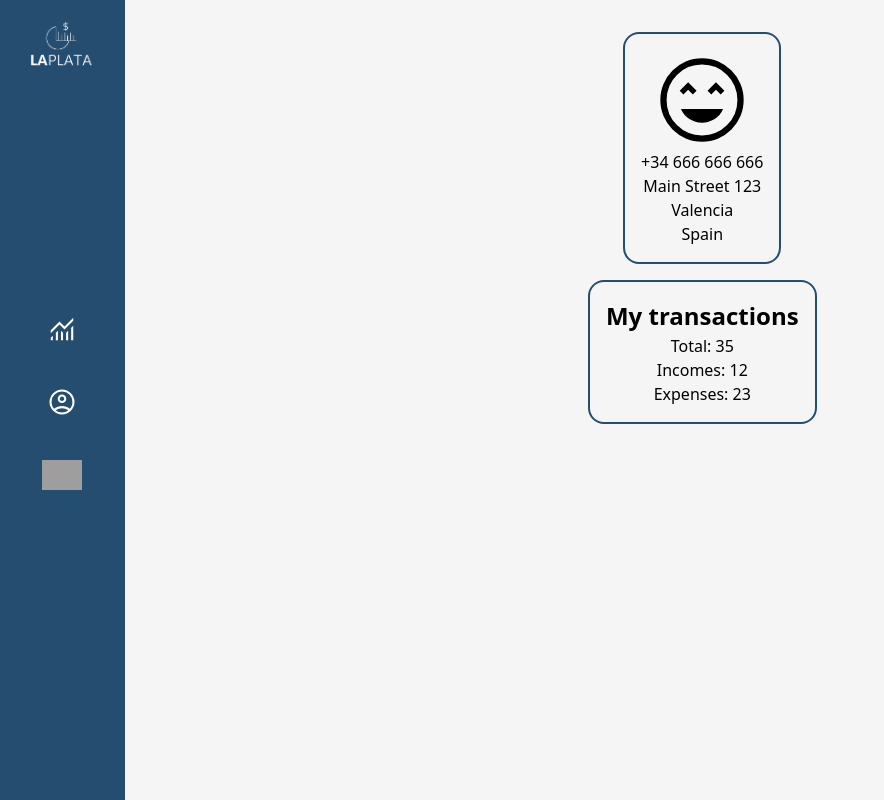
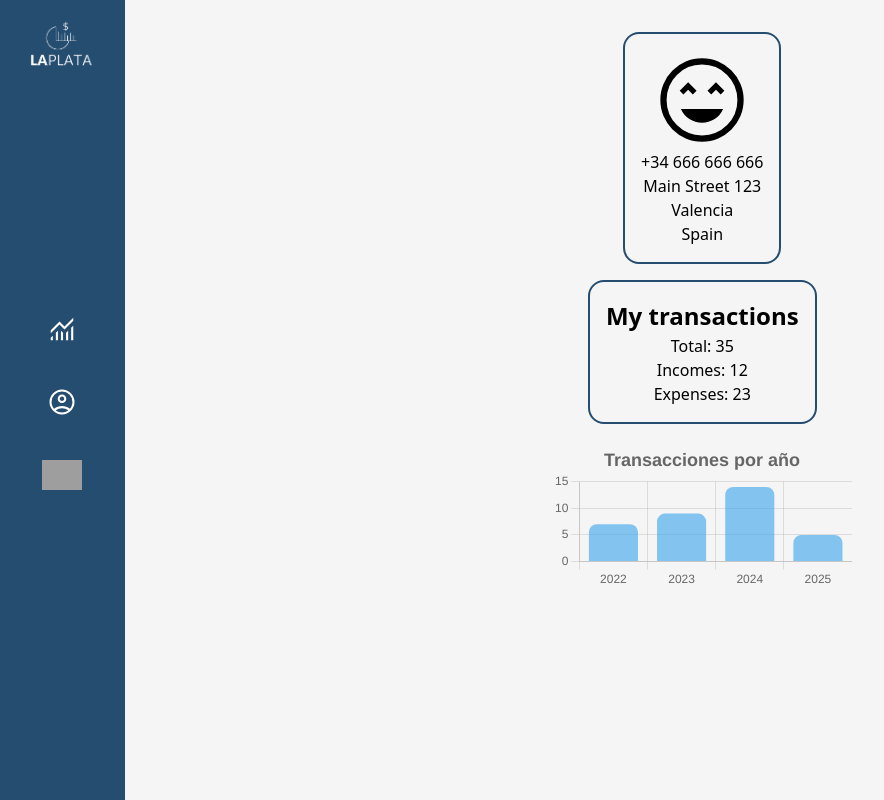
Before and after one commit to JNBarrachina/laplata-client, a React (Vite) app: page /userprofile in a window 1280 px wide. Shown: the whole page, without its empty margins (0-884 px from the left). Built offline with nearby package versions, Linux system fonts and the light colour scheme; sample sign-in values are in the browser's storage; grey boxes are pictures that could not be loaded.

Commit message:
Testing User Profile Charts (#26)

```diff
--- a/package.json
+++ b/package.json
@@ -10,7 +10,9 @@
     "preview": "vite preview"
   },
   "dependencies": {
+    "chart.js": "^4.5.0",
     "react": "^19.1.0",
+    "react-chartjs-2": "^5.3.0",
     "react-dom": "^19.1.0",
     "react-router": "^7.6.2",
     "react-router-dom": "^7.6.2"
--- a/src/components/molecules/NewTransaction/NewTransaction.css
+++ b/src/components/molecules/NewTransaction/NewTransaction.css
@@ -28,7 +28,7 @@
   display: flex;
   flex-flow: column wrap;
   justify-content: space-between;
-  align-items: center;
+  align-items: flex-start;
 
   gap: 1rem;
 }
--- /dev/null
+++ b/src/components/molecules/UserProfileCharts/TransactionsPerYearChart.jsx
@@ -0,0 +1,70 @@
+import { useContext } from "react"
+
+import { UserTransactionsContext } from "../../../contexts/UserTransactionsContext"
+
+import { Bar } from 'react-chartjs-2';
+import {
+    Chart as ChartJS,
+    BarElement,
+    CategoryScale,
+    LinearScale,
+    Title,
+    Tooltip,
+    Legend
+} from 'chart.js';
+
+ChartJS.register(BarElement, CategoryScale, LinearScale, Title, Tooltip, Legend);
+
+
+export function TransactionsPerYearChart() {
+    const { userTransactionsList } = useContext(UserTransactionsContext);
+
+    const transactionsPerYear = {};
+
+    userTransactionsList.forEach((transaction) => {
+        const transactionDate = new Date(transaction.date);
+        const transactionYear = transactionDate.getFullYear();
+
+        if (!transactionsPerYear[transactionYear]) {
+            transactionsPerYear[transactionYear] = 0;
+        }
+        transactionsPerYear[transactionYear]++;
+    });
+
+    const data = {
+        labels: Object.keys(transactionsPerYear),
+        datasets: [
+            {
+                label: 'Cantidad de transacciones',
+                data: Object.values(transactionsPerYear),
+                backgroundColor: 'rgba(54, 162, 235, 0.6)',
+                borderRadius: 8,
+            },
+        ],
+    };
+
+    const options = {
+        responsive: true,
+        plugins: {
+            legend: {
+                display: false,
+            },
+            title: {
+                display: true,
+                text: 'Transacciones por año',
+                font: { size: 18 },
+            },
+        },
+        scales: {
+            y: {
+                beginAtZero: true,
+                stepSize: 1,
+                ticks: {
+                    precision: 0,
+                },
+            },
+        },
+    };
+
+    return <Bar data={data} options={options} />;
+}
--- a/src/components/organisms/UserProfile/UserProfile.jsx
+++ b/src/components/organisms/UserProfile/UserProfile.jsx
@@ -3,6 +3,7 @@ import { useContext } from "react";
 import { UserTransactionsContext } from "../../../contexts/UserTransactionsContext";
 
 import { DashboardHeader } from "../DashboardHeader/DashboardHeader"
+import { TransactionsPerYearChart } from "../../molecules/UserProfileCharts/TransactionsPerYearChart";
 
 export const UserProfile = () => {
   const userLogged = JSON.parse(localStorage.getItem("userLogged"));
@@ -28,6 +29,9 @@ export const UserProfile = () => {
           <p>Incomes: {userTransactionsList.filter((transaction) => transaction.type === "income").length}</p>
           <p>Expenses: {userTransactionsList.filter((transaction) => transaction.type === "expense").length}</p>
         </section>
+        <section className="userTransactionsCharts">
+          <TransactionsPerYearChart />
+        </section>
       </main>
     </>
   )
```
Also changed, not shown: 1 other file (tests, documents, lock files or other folders).
